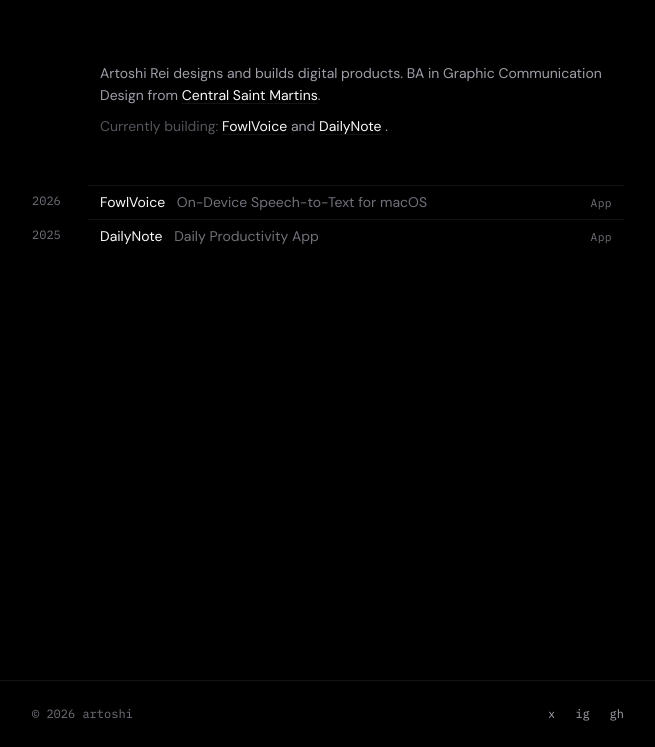
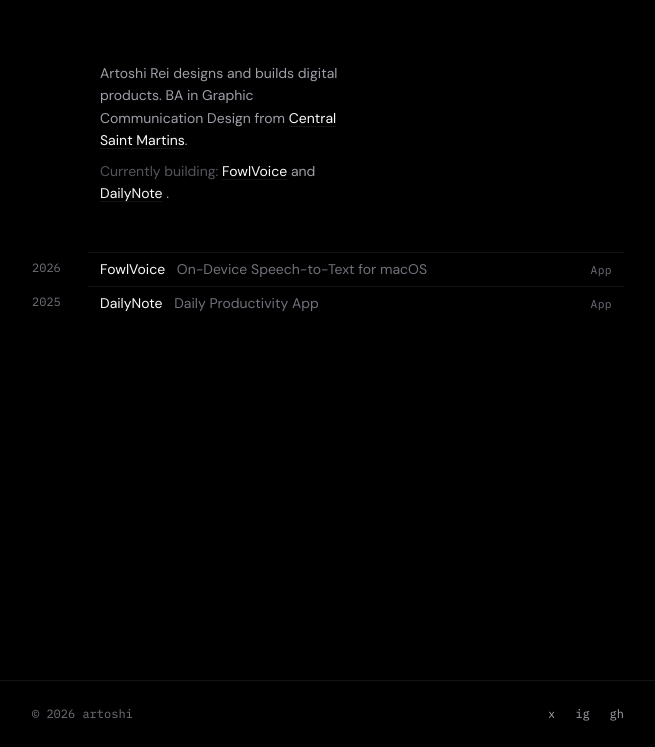
Before and after one commit to artoshirei/artoshi_website, an Astro site: page / in a window 1280 px wide. Shown: the part 53-800 px from the top of the page, without its empty margins (312-967 px from the left). Built offline with nearby package versions, Linux system fonts and the light colour scheme; Astro itself is replaced by a stand-in of ours.

Commit message:
fix: narrow bio width for more wrapping

```diff
--- a/src/pages/index.astro
+++ b/src/pages/index.astro
@@ -31,7 +31,7 @@ import { work } from "../data/work";
     font-size: 0.875rem;
     color: var(--color-secondary);
     line-height: 1.6;
-    max-width: 36rem;
+    max-width: 20rem;
     padding-left: 4.25rem; /* align with project text (3.5rem + 0.75rem row padding) */
   }
 
```
